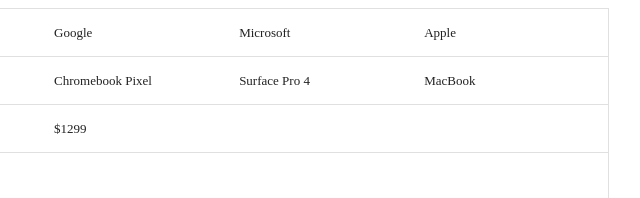
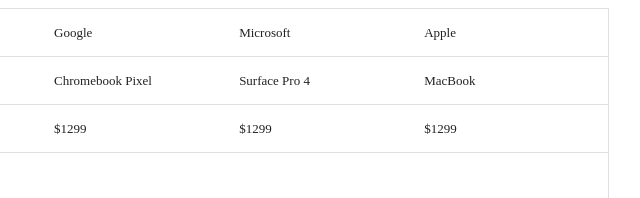
Before and after one commit to TriforceOfKirby/triforceofkirby.github.io, a plain HTML site: page laptop-comparison.html in a window 1280 px wide. Shown: the top 198 px of the page, 375-1015 px from the left. Drawn offline with Linux system fonts and the light colour scheme.

Commit message:
Update laptop-comparison.html

```diff
--- a/laptop-comparison.html
+++ b/laptop-comparison.html
@@ -57,7 +57,9 @@
 				</tr>
 				<tr>
 					<th>Price</th>
-					<td colspan="3">$1299</td>
+					<td>$1299</td>
+					<td>$1299</td>
+					<td>$1299</td>
 				</tr>
 				<tr>
 					<th colspan="4">Processor</th>
```
